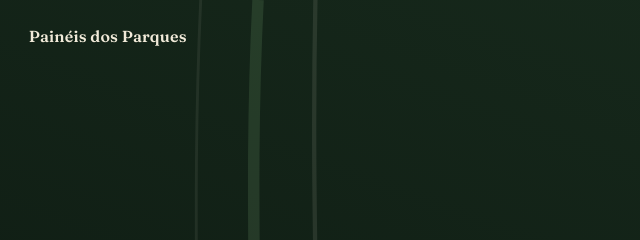
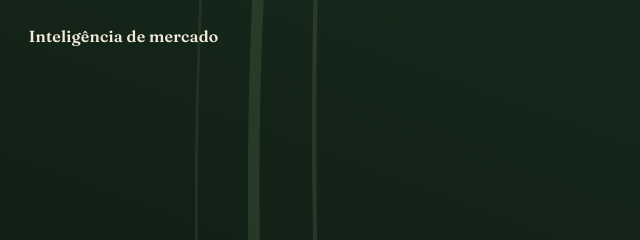
Before and after one commit to emillyvianabr/Inteligencia-de-mercado, a plain HTML site: page index.html in a window 1280 px wide. Shown: the top 240 px of the page, 0-640 px from the left. Drawn offline with Linux system fonts and the light colour scheme.

Commit message:
Update index.html

```diff
--- a/index.html
+++ b/index.html
@@ -161,7 +161,7 @@
 <body>
 
   <div class="cena">
-    <span class="marca">Painéis dos Parques</span>
+    <span class="marca">Inteligência de mercado</span>
 
     <!-- PARQUE DO CARACOL — verde escuro -->
     <a class="painel painel-caracol" href="caracol.html" id="link-caracol">
```
